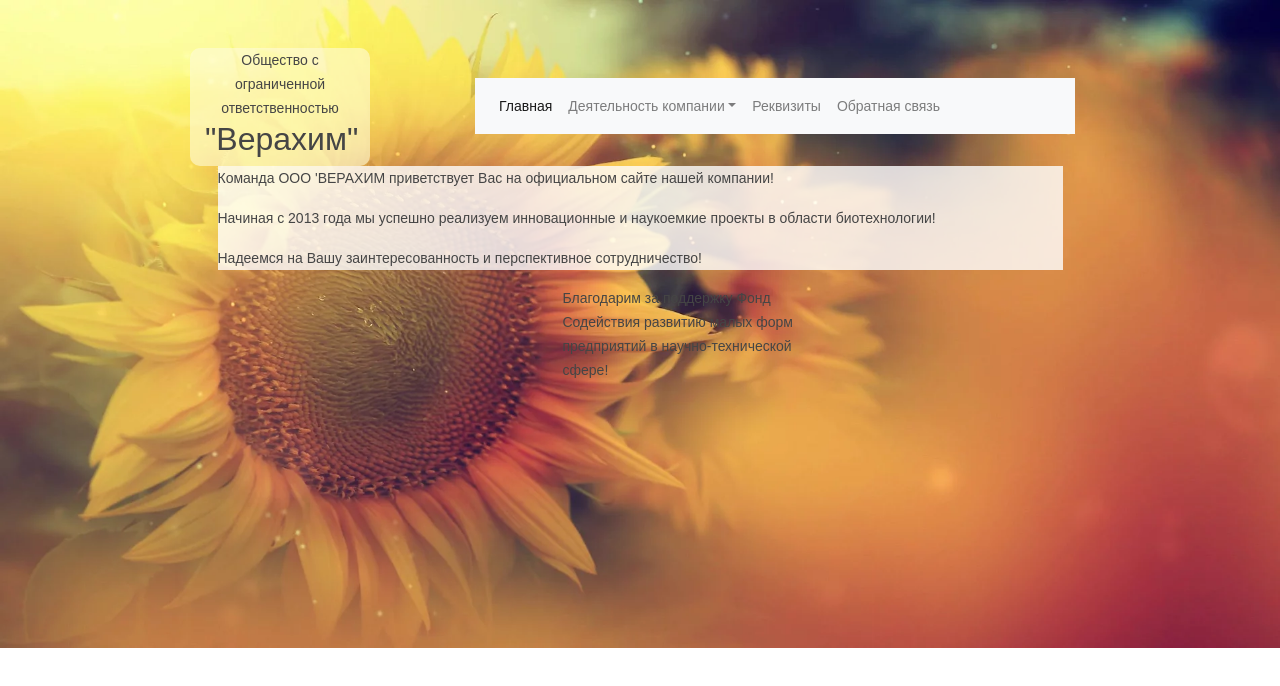
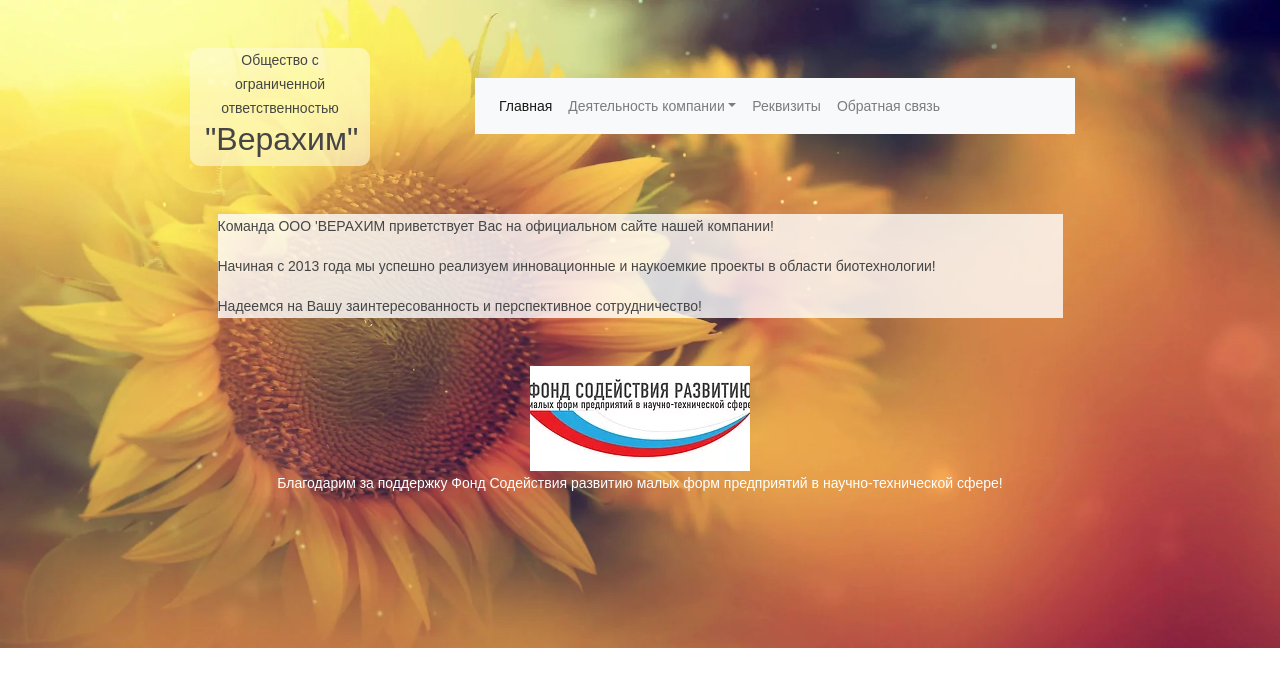
Before and after one commit to happycloudy/Veraxim-next, a Next.js app: page / in a window 1280 px wide. Shown: the top 686 px of the page. Built offline with nearby package versions, Linux system fonts and the light colour scheme.

Commit message:
index js

```diff
--- a/pages/index.js
+++ b/pages/index.js
@@ -1,4 +1,5 @@
 import Head from 'next/head'
+import Footer from './footer'
 
 export default function Home() {
   return (
@@ -13,7 +14,7 @@ export default function Home() {
       </Head>
       <Head_er/>
       <Main/>
-      <Foot_er/>
+      <Footer/>
     </div>
   )
 }
@@ -23,7 +24,7 @@ function Head_er() {
   return (
     <div className="container">
 
-    <header className="container mt-5">
+    <header className="container mt-5 mb-5">
       <div className="row">
         <div className="col-2 offset-1 Logo">
           <a >Общество с ограниченной ответственностью</a>
@@ -123,18 +124,3 @@ function Main(){
     </div>
   )
 }
-
-function Foot_er(){
-    return(
-      <footer className="container">
-        <div className="row">
-          <div className="col-3 offset-5">
-            <p>Благодарим за поддержку Фонд Содействия развитию малых форм предприятий в научно-технической сфере!</p>
-          </div>
-          <div className="col-3">
-            <img src=""></img>
-          </div>
-        </div>
-      </footer>
-    )
-}
```
